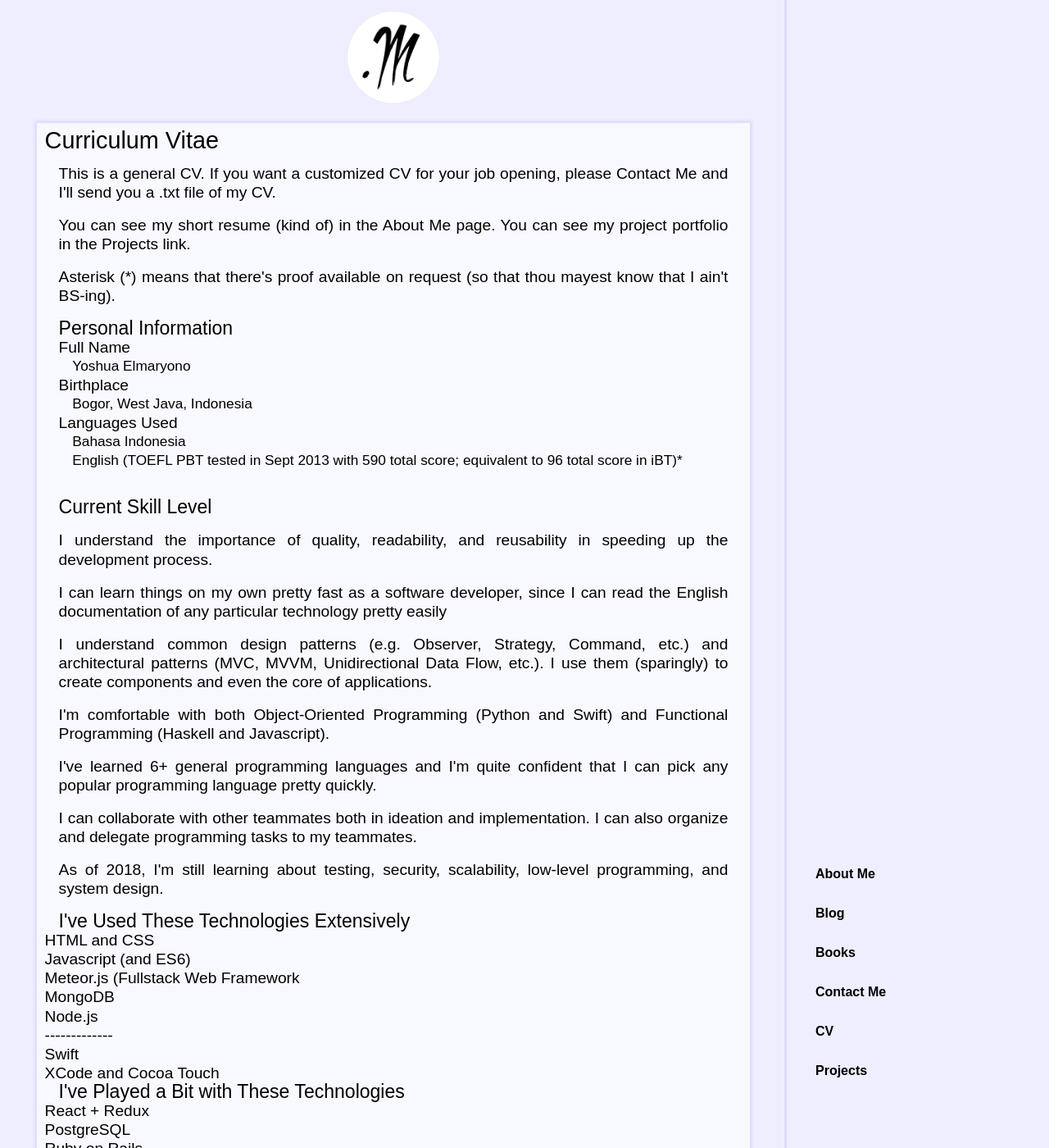
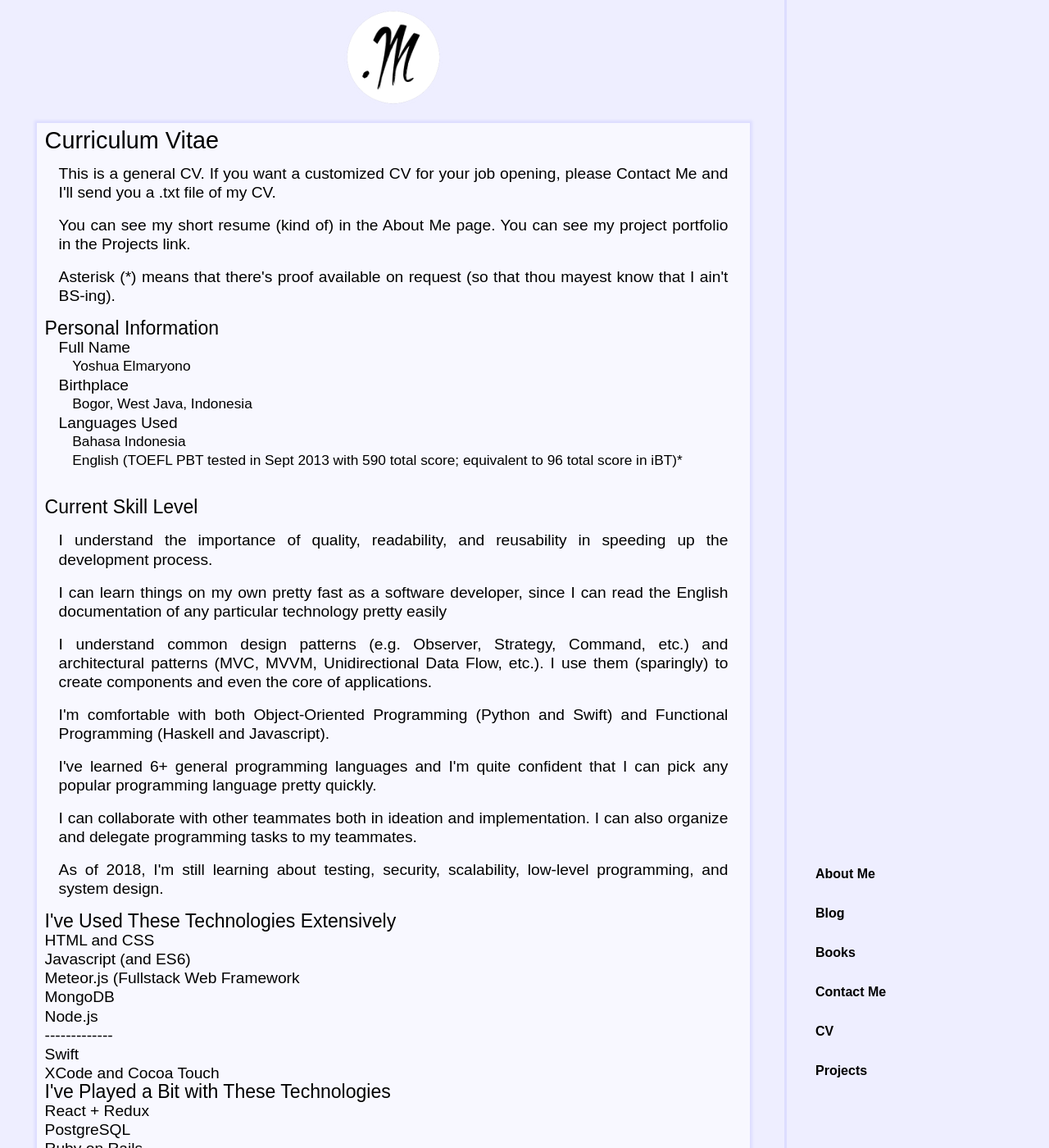
Before and after one commit to dotm/dotm.github.io, a Jekyll site: the page built from cv.html, in a window 1280 px wide and 1400 px high. Shown: the whole window at 82% size. Built offline with Jekyll 4.4.1, drawn with Linux system fonts in a browser that asks for light colours.

Commit message:
Update page.css

```diff
--- a/stylesheets/page.css
+++ b/stylesheets/page.css
@@ -13,8 +13,10 @@ h1{
 }
 h2{ font-size: 120%; }
 p{ margin: 2% }
-h2, dl{margin-left: 2%}
-dl{ margin-bottom: 4%}
+dl{
+  margin-left: 2%;
+  margin-bottom: 4%
+}
 dd{
   font-size: 90%;
   margin-left: 2%;
```
